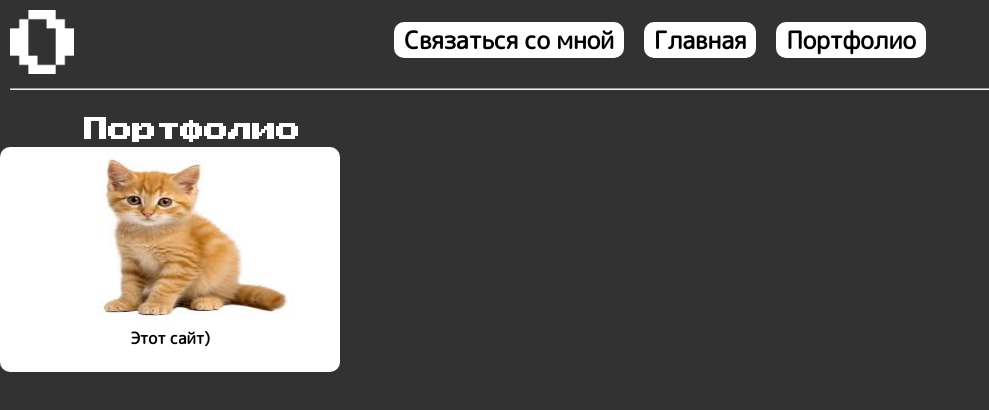
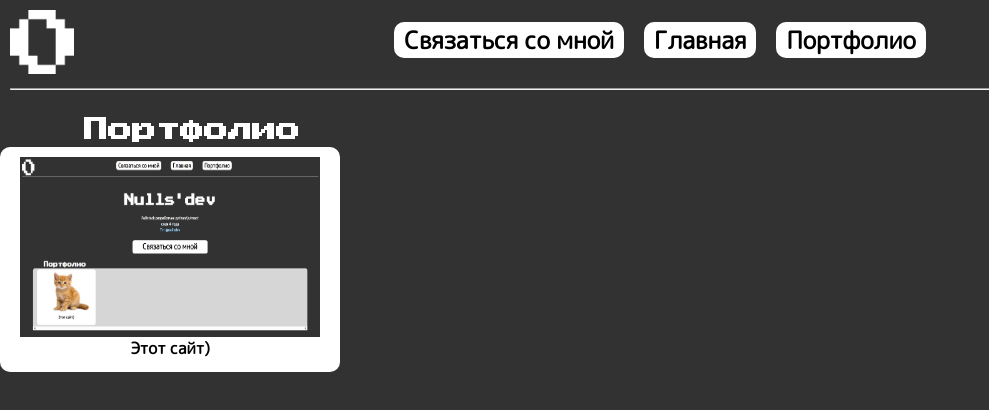
Before and after one commit to MatweyBukin/Nullsdev, a React (Create React App) app in the folder nullsdev/: page /#/portfolio in a window 1280 px wide. Shown: the top 410 px of the page, without its empty margins (0-989 px from the left). Built offline with nearby package versions, Linux system fonts and the light colour scheme.

Commit message:
Пофикшен баг с неотображением картинок портфолио

```diff
--- a/nullsdev/src/components/PortfolioItem.js
+++ b/nullsdev/src/components/PortfolioItem.js
@@ -2,7 +2,7 @@
     console.log(src)
   return (
       <div className='portfolio-card'>
-          <img className='portfolio-card-image' src="/portfolio_images/this_website.jpg"/>
+          <img className='portfolio-card-image' src={`/Nullsdev/portfolio_images/${src}`}/>
           <span>{description}</span>
       </div>
   );
--- a/nullsdev/src/config.js
+++ b/nullsdev/src/config.js
@@ -1,5 +1,5 @@
 export const telegramLink = "https://t.me/m1twey"
 
 export const portfolio = [
-    {img: "this_website.jpg", description: "Этот сайт)"},
+    {img: "this_website.png", description: "Этот сайт)"},
 ]
--- a/nullsdev/src/css/App.css
+++ b/nullsdev/src/css/App.css
@@ -156,7 +156,8 @@
 }
 
 .portfolio-card-image {
-  width: 250px;
+  margin-top: 10px;
+  width: 300px;
   height: 180px;
 }
 
```
Also changed, not shown: nullsdev/package.json (line endings or trailing spaces), nullsdev/public/portfolio_images/this_website.jpg (deleted), nullsdev/public/portfolio_images/this_website.png (added).
